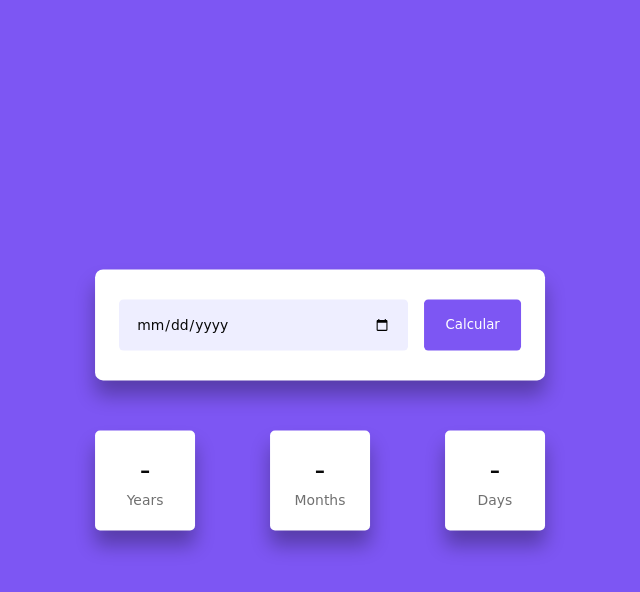
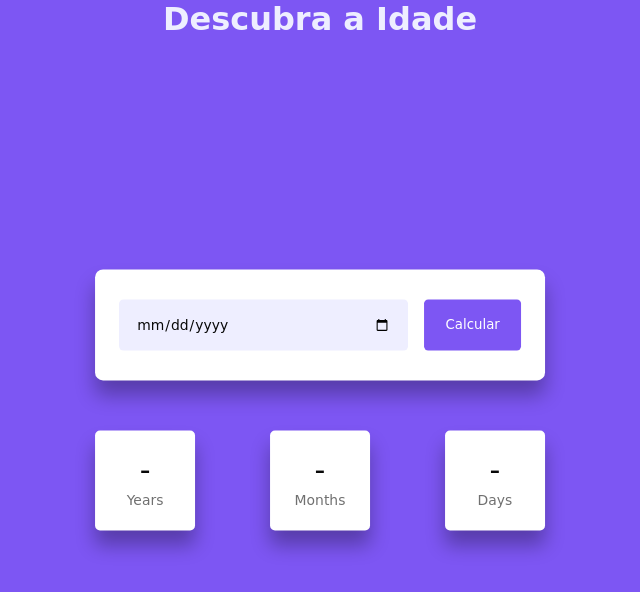
Before and after one commit to DenysDelfino/Calculadora-de-Idade, a plain HTML site: page index.html in a window 1280 px wide. Shown: the whole page, without its empty margins (320-960 px from the left). Drawn offline with Linux system fonts and the light colour scheme; a web font is replaced by a local one.

Commit message:
Teste para saber se consigo atualizar

```diff
--- a/index.html
+++ b/index.html
@@ -13,6 +13,7 @@
 </head>
 
 <body>
+    <h1> Descubra a Idade</h1>
     <div class="container">
         <div class="input-wrapper">
             <input type="date" id="date-input" />
--- a/style.css
+++ b/style.css
@@ -7,6 +7,17 @@
 
 body {
     background-color: #7d56f3;
+}
+
+h1 {
+    color: #eeeeff;
+    font-size: 500;
+    display: flex;
+    text-align: center;
+    justify-content: center;
+
+
+
 }
 
 .container {
```
